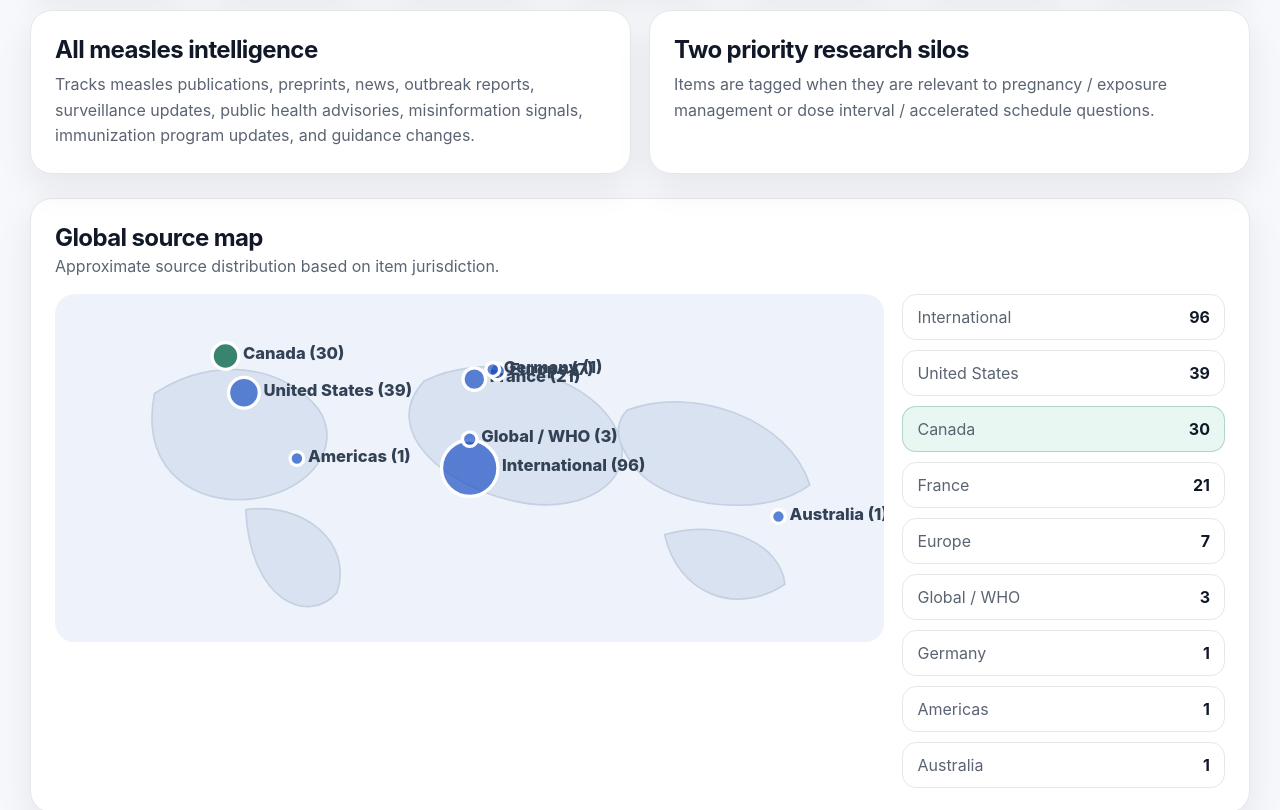
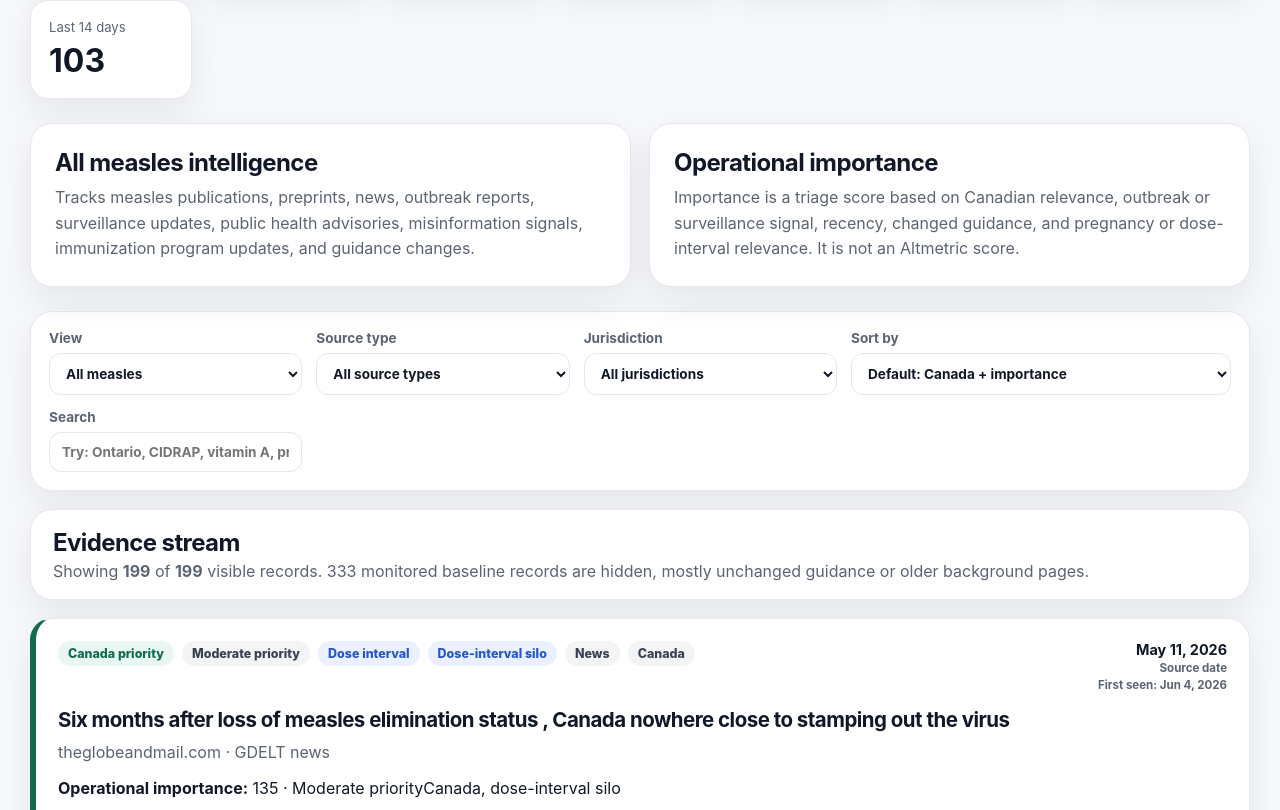
Before and after one commit to joshuamontroy72-coder/Measles-dashboard, a Next.js app: page / in a window 1280 px wide. Shown: the part 530-1340 px from the top of the page. Built offline with nearby package versions, Linux system fonts and the light colour scheme.

Commit message:
Update Dashboard.tsx

```diff
--- a/app/components/Dashboard.tsx
+++ b/app/components/Dashboard.tsx
@@ -68,18 +68,17 @@ const SOURCE_LABELS: Record<string, string> = {
   outbreak: "Outbreak / surveillance"
 };
 
-const COUNTRY_POINTS: Record<string, { label: string; lat: number; lon: number }> = {
-  Canada: { label: "Canada", lat: 58, lon: -106 },
-  "United States": { label: "United States", lat: 39, lon: -98 },
-  "United Kingdom": { label: "United Kingdom", lat: 55, lon: -3 },
-  France: { label: "France", lat: 46, lon: 2 },
-  Germany: { label: "Germany", lat: 51, lon: 10 },
-  Ireland: { label: "Ireland", lat: 53, lon: -8 },
-  Australia: { label: "Australia", lat: -25, lon: 134 },
-  Europe: { label: "Europe", lat: 50, lon: 12 },
-  Americas: { label: "Americas", lat: 5, lon: -75 },
-  Global: { label: "Global / WHO", lat: 15, lon: 0 },
-  International: { label: "International", lat: 0, lon: 0 }
+const SORT_LABELS: Record<string, string> = {
+  default: "Default: Canada + importance",
+  newest: "Date: newest first",
+  oldest: "Date: oldest first",
+  importance: "Importance: highest first",
+  canada: "Canada first",
+  sourceType: "Source type A–Z",
+  jurisdiction: "Jurisdiction A–Z",
+  pregnancy: "Pregnancy silo first",
+  interval: "Dose-interval silo first",
+  guidance: "Guidance changes first"
 };
 
 function formatDate(value?: string | null) {
@@ -119,51 +118,129 @@ function isCanadianProvince(jurisdiction = "") {
   return /ontario|quebec|québec|alberta|british columbia|manitoba|saskatchewan|nova scotia|new brunswick|newfoundland|prince edward island|yukon|nunavut|northwest territories/i.test(jurisdiction);
 }
 
-function countryKey(jurisdiction = "") {
-  if (isCanada(jurisdiction)) return "Canada";
-  if (/united states|usa|u\.s\./i.test(jurisdiction)) return "United States";
-  if (/united kingdom|uk/i.test(jurisdiction)) return "United Kingdom";
-  if (/france/i.test(jurisdiction)) return "France";
-  if (/germany/i.test(jurisdiction)) return "Germany";
-  if (/ireland/i.test(jurisdiction)) return "Ireland";
-  if (/australia/i.test(jurisdiction)) return "Australia";
-  if (/europe/i.test(jurisdiction)) return "Europe";
-  if (/americas|paho/i.test(jurisdiction)) return "Americas";
-  if (/global|who|sage/i.test(jurisdiction)) return "Global";
-  return "International";
-}
-
 function hasSilo(item: EvidenceItem, silo: EvidenceTopic) {
   return item.topic === silo || item.silos?.includes(silo);
 }
 
-function sortEvidence(a: EvidenceItem, b: EvidenceItem) {
-  const canadaDiff = Number(isCanada(b.jurisdiction)) - Number(isCanada(a.jurisdiction));
-  if (canadaDiff !== 0) return canadaDiff;
+function changedGuidance(item: EvidenceItem) {
+  return item.sourceType === "guidance" && item.updateStatus === "changed_since_last_refresh";
+}
 
-  const scoreDiff = Number(b.priorityScore || 0) - Number(a.priorityScore || 0);
-  if (scoreDiff !== 0) return scoreDiff;
+function operationalImportanceScore(item: EvidenceItem) {
+  if (typeof item.priorityScore === "number") return item.priorityScore;
 
+  let score = 0;
+
+  if (changedGuidance(item)) score += 120;
+  if (isCanadianProvince(item.jurisdiction)) score += 100;
+  else if (isCanada(item.jurisdiction)) score += 85;
+
+  if (hasSilo(item, "pregnancy")) score += 35;
+  if (hasSilo(item, "interval")) score += 35;
+
+  if (item.sourceType === "outbreak") score += 30;
+  if (item.sourceType === "news") score += 15;
+  if (item.sourceType === "publication" || item.sourceType === "preprint") score += 10;
+
+  if (daysSince(displayDate(item)) <= 14) score += 10;
+
+  return score;
+}
+
+function importanceLabel(score: number) {
+  if (score >= 150) return "High priority";
+  if (score >= 90) return "Moderate priority";
+  return "Routine signal";
+}
+
+function importanceReasons(item: EvidenceItem) {
+  const reasons: string[] = [];
+
+  if (changedGuidance(item)) reasons.push("changed guidance");
+  if (isCanadianProvince(item.jurisdiction)) reasons.push("Canadian provincial/territorial");
+  else if (isCanada(item.jurisdiction)) reasons.push("Canada");
+  if (item.sourceType === "outbreak") reasons.push("outbreak/surveillance");
+  if (hasSilo(item, "pregnancy")) reasons.push("pregnancy silo");
+  if (hasSilo(item, "interval")) reasons.push("dose-interval silo");
+  if (daysSince(displayDate(item)) <= 14) reasons.push("recent");
+
+  return reasons.length ? reasons.join(", ") : "general measles signal";
+}
+
+function compareDateDesc(a: EvidenceItem, b: EvidenceItem) {
   return String(displayDate(b)).localeCompare(String(displayDate(a)));
+}
+
+function compareDateAsc(a: EvidenceItem, b: EvidenceItem) {
+  return String(displayDate(a)).localeCompare(String(displayDate(b)));
+}
+
+function sortEvidence(items: EvidenceItem[], sortBy: string) {
+  return [...items].sort((a, b) => {
+    if (sortBy === "newest") return compareDateDesc(a, b);
+    if (sortBy === "oldest") return compareDateAsc(a, b);
+
+    if (sortBy === "importance") {
+      const diff = operationalImportanceScore(b) - operationalImportanceScore(a);
+      return diff || compareDateDesc(a, b);
+    }
+
+    if (sortBy === "canada") {
+      const canadaDiff = Number(isCanada(b.jurisdiction)) - Number(isCanada(a.jurisdiction));
+      return canadaDiff || compareDateDesc(a, b);
+    }
+
+    if (sortBy === "sourceType") {
+      const diff = a.sourceType.localeCompare(b.sourceType);
+      return diff || compareDateDesc(a, b);
+    }
+
+    if (sortBy === "jurisdiction") {
+      const diff = a.jurisdiction.localeCompare(b.jurisdiction);
+      return diff || compareDateDesc(a, b);
+    }
+
+    if (sortBy === "pregnancy") {
+      const diff = Number(hasSilo(b, "pregnancy")) - Number(hasSilo(a, "pregnancy"));
+      return diff || compareDateDesc(a, b);
+    }
+
+    if (sortBy === "interval") {
+      const diff = Number(hasSilo(b, "interval")) - Number(hasSilo(a, "interval"));
+      return diff || compareDateDesc(a, b);
+    }
+
+    if (sortBy === "guidance") {
+      const diff = Number(changedGuidance(b)) - Number(changedGuidance(a));
+      return diff || compareDateDesc(a, b);
+    }
+
+    const canadaDiff = Number(isCanada(b.jurisdiction)) - Number(isCanada(a.jurisdiction));
+    if (canadaDiff !== 0) return canadaDiff;
+
+    const scoreDiff = operationalImportanceScore(b) - operationalImportanceScore(a);
+    if (scoreDiff !== 0) return scoreDiff;
+
+    return compareDateDesc(a, b);
+  });
 }
 
 export default function Dashboard({ data }: { data: EvidenceData }) {
   const [topic, setTopic] = useState("all");
   const [sourceType, setSourceType] = useState("all");
   const [jurisdiction, setJurisdiction] = useState("all");
+  const [sortBy, setSortBy] = useState("default");
   const [query, setQuery] = useState("");
 
   const rawItems = data.items || [];
 
   const visibleItems = useMemo(() => {
-    return rawItems
-      .filter((item) => {
-        if (item.sourceType === "guidance") {
-          return item.updateStatus === "changed_since_last_refresh" && item.displayInDashboard !== false;
-        }
-        return item.displayInDashboard !== false;
-      })
-      .sort(sortEvidence);
+    return rawItems.filter((item) => {
+      if (item.sourceType === "guidance") {
+        return changedGuidance(item) && item.displayInDashboard !== false;
+      }
+      return item.displayInDashboard !== false;
+    });
   }, [rawItems]);
 
   const jurisdictions = useMemo(() => {
@@ -176,7 +253,7 @@ export default function Dashboard({ data }: { data: EvidenceData }) {
   const filtered = useMemo(() => {
     const q = query.trim().toLowerCase();
 
-    return visibleItems.filter((item) => {
+    const filteredItems = visibleItems.filter((item) => {
       if (topic === "canada" && !isCanada(item.jurisdiction)) return false;
       if (topic === "pregnancy" && !hasSilo(item, "pregnancy")) return false;
       if (topic === "interval" && !hasSilo(item, "interval")) return false;
@@ -203,7 +280,9 @@ export default function Dashboard({ data }: { data: EvidenceData }) {
 
       return true;
     });
-  }, [visibleItems, topic, sourceType, jurisdiction, query]);
+
+    return sortEvidence(filteredItems, sortBy);
+  }, [visibleItems, topic, sourceType, jurisdiction, sortBy, query]);
 
   const stats = useMemo(() => {
     return {
@@ -213,9 +292,8 @@ export default function Dashboard({ data }: { data: EvidenceData }) {
       canadianProvincial: visibleItems.filter((i) => isCanadianProvince(i.jurisdiction)).length,
       pregnancy: visibleItems.filter((i) => hasSilo(i, "pregnancy")).length,
       interval: visibleItems.filter((i) => hasSilo(i, "interval")).length,
-      changedGuidance: visibleItems.filter(
-        (i) => i.sourceType === "guidance" && i.updateStatus === "changed_since_last_refresh"
-      ).length,
+      changedGuidance: visibleItems.filter(changedGuidance).length,
+      highPriority: visibleItems.filter((i) => operationalImportanceScore(i) >= 150).length,
       recent: visibleItems.filter((i) => daysSince(displayDate(i)) <= 14).length
     };
   }, [visibleItems, rawItems]);
@@ -252,6 +330,7 @@ export default function Dashboard({ data }: { data: EvidenceData }) {
         <Stat label="Prov/Terr records" value={stats.canadianProvincial} />
         <Stat label="Pregnancy silo" value={stats.pregnancy} />
         <Stat label="Dose-interval silo" value={stats.interval} />
+        <Stat label="High priority" value={stats.highPriority} />
         <Stat label="Changed guidance" value={stats.changedGuidance} />
         <Stat label="Last 14 days" value={stats.recent} />
       </section>
@@ -267,15 +346,14 @@ export default function Dashboard({ data }: { data: EvidenceData }) {
         </div>
 
         <div className="briefingCard">
-          <h2>Two priority research silos</h2>
+          <h2>Operational importance</h2>
           <p>
-            Items are tagged when they are relevant to pregnancy / exposure
-            management or dose interval / accelerated schedule questions.
+            Importance is a triage score based on Canadian relevance, outbreak or
+            surveillance signal, recency, changed guidance, and pregnancy or
+            dose-interval relevance. It is not an Altmetric score.
           </p>
         </div>
       </section>
-
-      <SourceMap items={visibleItems} />
 
       <section className="controls" aria-label="Evidence filters">
         <label>
@@ -312,6 +390,17 @@ export default function Dashboard({ data }: { data: EvidenceData }) {
             {jurisdictions.map((j) => (
               <option key={j} value={j}>
                 {j === "all" ? "All jurisdictions" : j}
+              </option>
+            ))}
+          </select>
+        </label>
+
+        <label>
+          Sort by
+          <select value={sortBy} onChange={(e) => setSortBy(e.target.value)}>
+            {Object.entries(SORT_LABELS).map(([key, label]) => (
+              <option key={key} value={key}>
+                {label}
               </option>
             ))}
           </select>
@@ -365,11 +454,16 @@ function Stat({ label, value }: { label: string; value: number }) {
 }
 
 function EvidenceCard({ item }: { item: EvidenceItem }) {
+  const score = operationalImportanceScore(item);
+
   return (
     <article className={`card ${isCanada(item.jurisdiction) ? "canadaCard" : ""}`}>
       <div className="cardTop">
         <div className="badges">
           {isCanada(item.jurisdiction) ? <span className="badge canadaBadge">Canada priority</span> : null}
+          <span className={`badge importance-${importanceLabel(score).toLowerCase().replaceAll(" ", "-")}`}>
+            {importanceLabel(score)}
+          </span>
           <span className={`badge topic-${item.topic}`}>
             {TOPIC_LABELS[item.topic] || "Measles"}
           </span>
@@ -392,6 +486,11 @@ function EvidenceCard({ item }: { item: EvidenceItem }) {
         {item.source}
         {item.queryTag ? ` · ${item.queryTag}` : ""}
       </p>
+
+      <div className="importanceBox">
+        <strong>Operational importance:</strong> {score} · {importanceLabel(score)}
+        <span>{importanceReasons(item)}</span>
+      </div>
 
       {item.sourceType === "guidance" && item.updateStatus === "changed_since_last_refresh" ? (
         <div className="signal alert">
@@ -422,74 +521,3 @@ function EvidenceCard({ item }: { item: EvidenceItem }) {
     </article>
   );
 }
-
-function SourceMap({ items }: { items: EvidenceItem[] }) {
-  const counts = useMemo(() => {
-    const map = new Map<string, number>();
-
-    for (const item of items) {
-      const key = countryKey(item.jurisdiction);
-      map.set(key, (map.get(key) || 0) + 1);
-    }
-
-    return [...map.entries()]
-      .map(([key, count]) => ({
-        key,
-        count,
-        point: COUNTRY_POINTS[key] || COUNTRY_POINTS.International
-      }))
-      .sort((a, b) => b.count - a.count);
-  }, [items]);
-
-  const max = Math.max(1, ...counts.map((c) => c.count));
-
-  const project = (lat: number, lon: number) => ({
-    x: ((lon + 180) / 360) * 1000,
-    y: ((90 - lat) / 180) * 420
-  });
-
-  return (
-    <section className="mapSection">
-      <div className="mapHeader">
-        <div>
-          <h2>Global source map</h2>
-          <p>Approximate source distribution based on item jurisdiction.</p>
-        </div>
-      </div>
-
-      <div className="mapGrid">
-        <svg className="worldMap" viewBox="0 0 1000 420" role="img" aria-label="Global source map">
-          <rect x="0" y="0" width="1000" height="420" rx="24" />
-          <path d="M120 120 C180 80 260 80 310 130 C350 170 320 230 250 245 C180 260 100 220 120 120Z" />
-          <path d="M230 260 C300 250 360 300 340 360 C305 400 235 370 230 260Z" />
-          <path d="M445 105 C515 70 620 90 665 145 C720 215 645 270 555 250 C470 232 390 165 445 105Z" />
-          <path d="M690 140 C770 110 885 150 910 230 C860 270 740 260 700 210 C680 185 670 160 690 140Z" />
-          <path d="M735 290 C805 270 875 300 880 350 C820 390 750 360 735 290Z" />
-
-          {counts.map(({ key, count, point }) => {
-            const { x, y } = project(point.lat, point.lon);
-            const r = 8 + (count / max) * 26;
-
-            return (
-              <g key={key}>
-                <circle cx={x} cy={y} r={r} className={key === "Canada" ? "mapDot canadaDot" : "mapDot"} />
-                <text x={x + r + 5} y={y + 4}>
-                  {point.label} ({count})
-                </text>
-              </g>
-            );
-          })}
-        </svg>
-
-        <div className="mapList">
-          {counts.slice(0, 10).map(({ key, count, point }) => (
-            <div key={key} className={key === "Canada" ? "mapListItem canadaListItem" : "mapListItem"}>
-              <span>{point.label}</span>
-              <strong>{count}</strong>
-            </div>
-          ))}
-        </div>
-      </div>
-    </section>
-  );
-}
```
